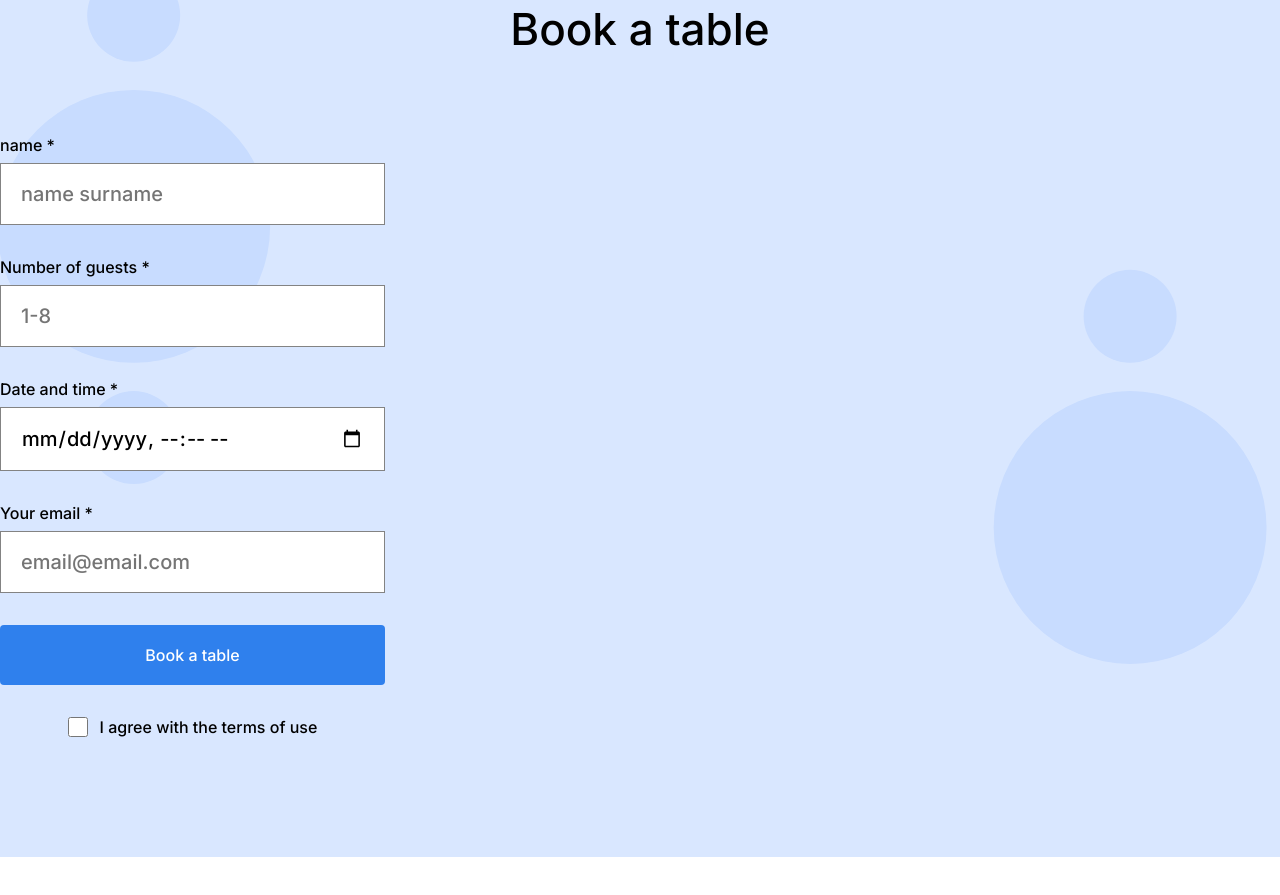
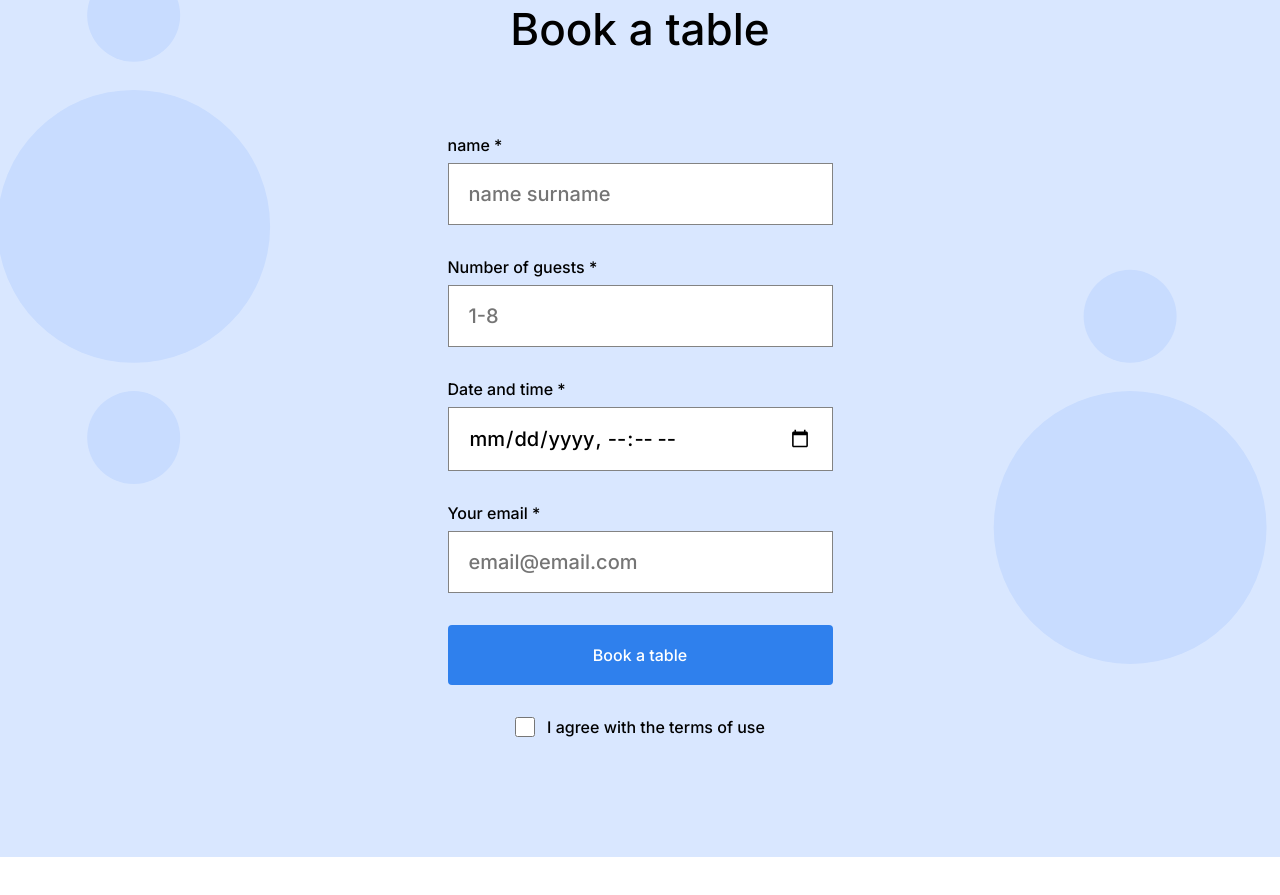
Before and after one commit to Trevaun22/se_project_coffeeshop, a plain HTML site: page index.html in a window 1280 px wide. Shown: the part 1922-2817 px from the top of the page. Drawn offline with Linux system fonts and the light colour scheme.

Commit message:
just updated

```diff
--- a/blocks/reservation.css
+++ b/blocks/reservation.css
@@ -15,6 +15,6 @@
   line-height: 52px;
 }
 
-.reservation__form form {
+.reservation__form {
   margin: 0 auto;
 }
```
Also changed, not shown: index.html (+0 -1 lines).
